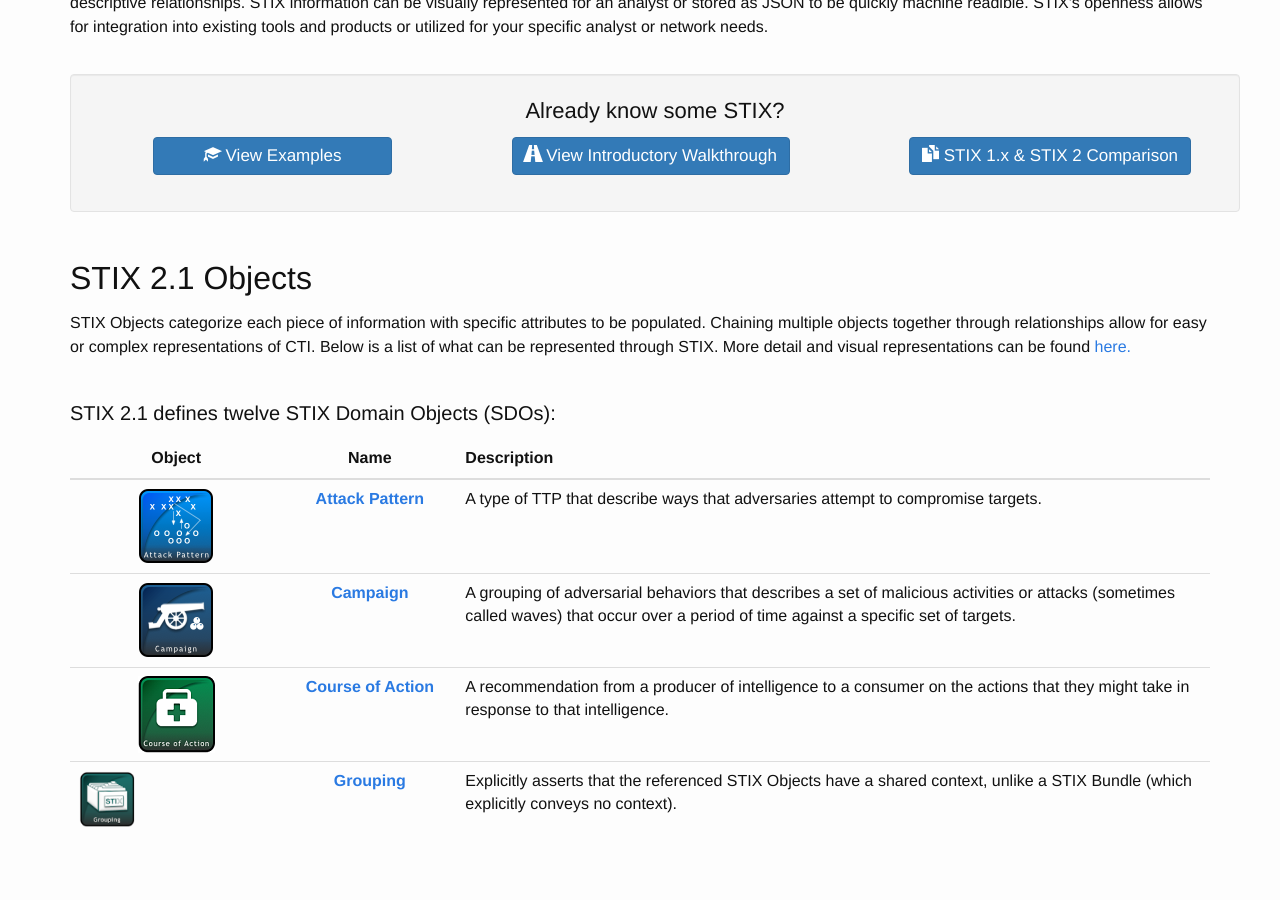
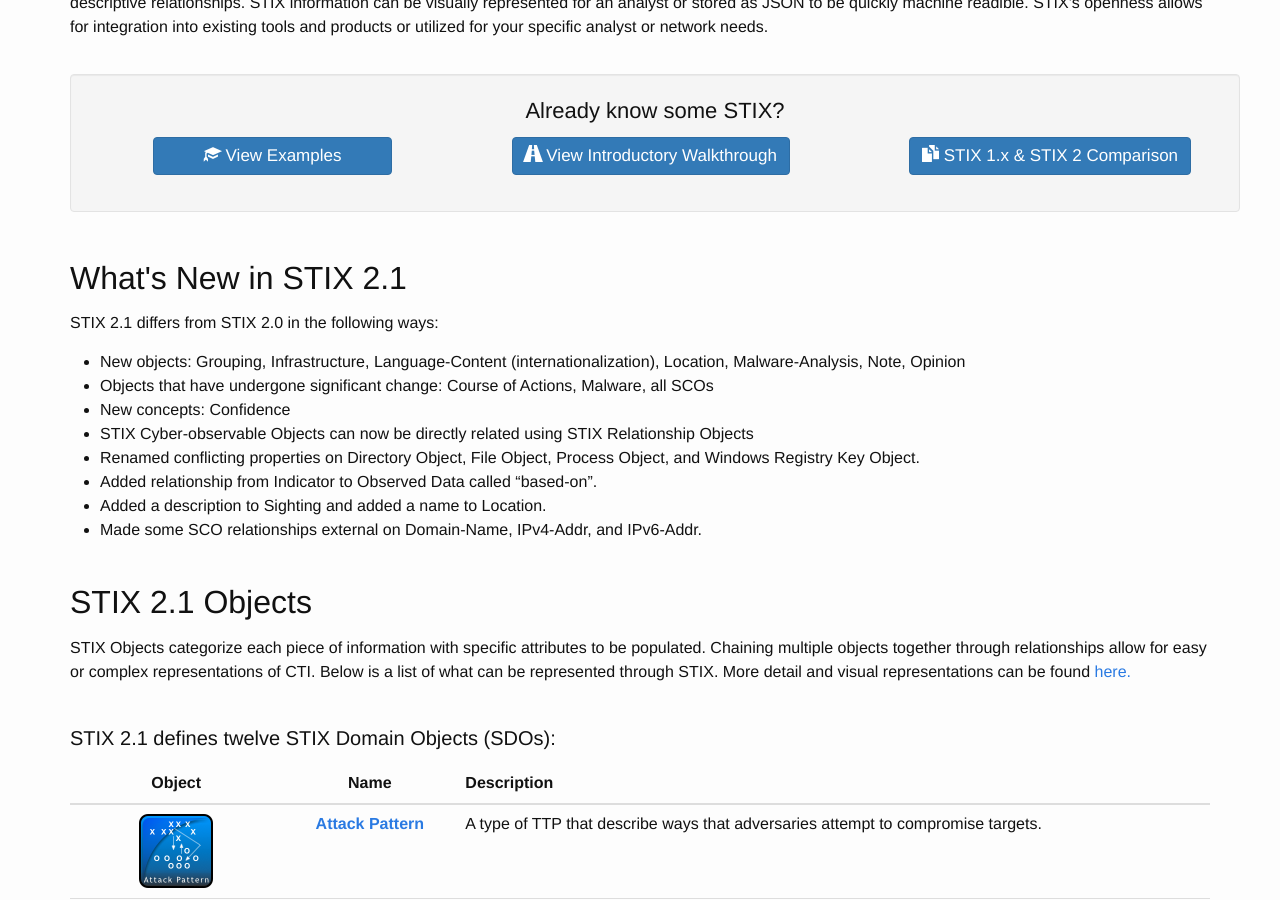
Before and after one commit to oasis-open/cti-documentation, a Jekyll site: the page built from stix/intro.md, in a window 1280 px wide and 900 px high, scrolled down 427 px. Built offline with Jekyll 4.4.1, drawn with Linux system fonts in a browser that asks for light colours.

Commit message:
Update intro.md

```diff
--- a/stix/intro.md
+++ b/stix/intro.md
@@ -30,6 +30,16 @@ Contributing and ingesting CTI becomes a lot easier. With STIX, all aspects of s
   </div>
 </div>
 
+## What's New in STIX 2.1
+STIX 2.1 differs from STIX 2.0 in the following ways:
+- New objects: Grouping, Infrastructure, Language-Content (internationalization), Location, Malware-Analysis, Note, Opinion
+- Objects that have undergone significant change: Course of Actions, Malware, all SCOs
+- New concepts: Confidence
+- STIX Cyber-observable Objects can now be directly related using STIX Relationship Objects
+- Renamed conflicting properties on Directory Object, File Object, Process Object, and Windows Registry Key Object.
+- Added relationship from Indicator to Observed Data called "based-on".
+- Added a description to Sighting and added a name to Location.
+- Made some SCO relationships external on Domain-Name, IPv4-Addr, and IPv6-Addr.
 
 ## STIX 2.1 Objects
 STIX Objects categorize each piece of information with specific attributes to be populated. Chaining multiple objects together through relationships allow for easy or complex representations of CTI. Below is a list of what can be represented through STIX. More detail and visual representations can be found [here.]({{ site.baseurl }}/examples/visualized-sdo-relationships)
```
